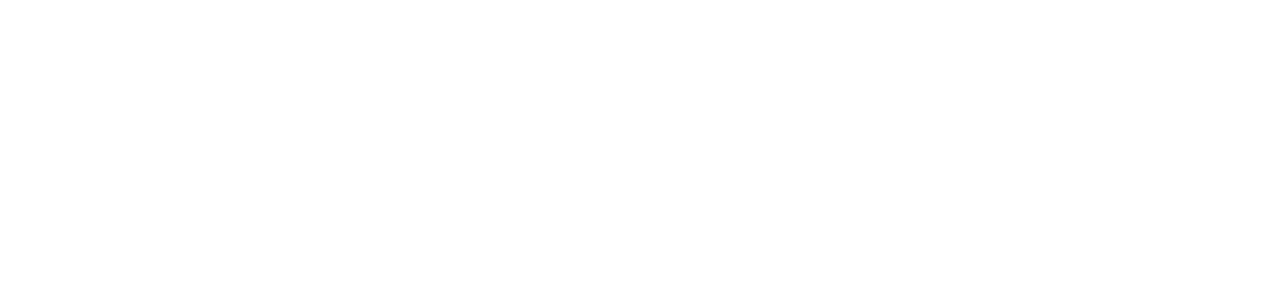
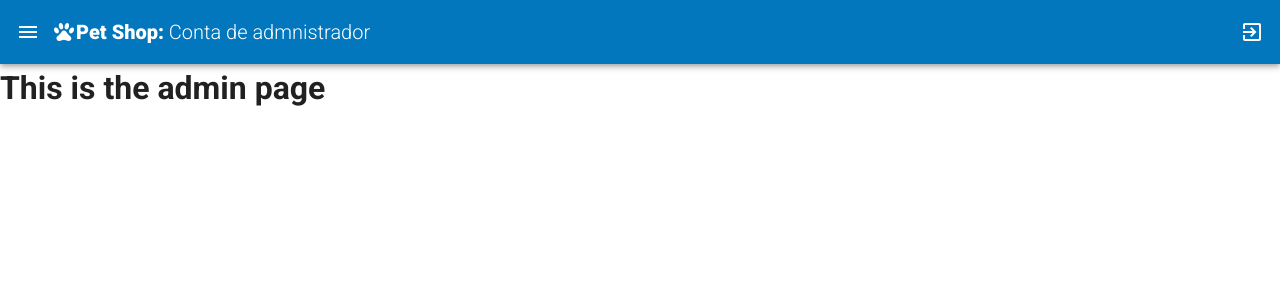
Before and after one commit to Mashbraganca/Petshop, a Vue app in the folder petshop/: page /admin in a window 1280 px wide. Shown: the top 300 px of the page. Built offline with nearby package versions, Linux system fonts and the light colour scheme.

Commit message:
navbar on top

```diff
--- a/petshop/src/App.vue
+++ b/petshop/src/App.vue
@@ -1,8 +1,7 @@
 <template>
   <v-app>
-
     <v-content>
-
+      <router-view></router-view>
     </v-content>
 
   </v-app>
--- /dev/null
+++ b/petshop/src/components/NavbarAdm.vue
@@ -0,0 +1,30 @@
+<template>
+    <nav>
+        <v-app-bar
+        color="light-blue darken-3"
+        dark
+        >
+            <v-app-bar-nav-icon></v-app-bar-nav-icon>
+
+            <v-icon>mdi-paw</v-icon>
+
+            <v-toolbar-title>
+                <span class="font-weight-black">Pet Shop:</span>
+                <span class="font-weight-light">  Conta de admnistrador</span>
+            </v-toolbar-title>
+
+            <v-spacer></v-spacer>
+
+            <v-tooltip bottom>
+                <template v-slot:activator="{ on }">
+                    <v-btn icon v-on="on">
+                        <v-icon>mdi-exit-to-app</v-icon>
+                    </v-btn>
+                </template>
+                <span>Log out</span>
+            </v-tooltip>
+
+        </v-app-bar>
+
+    </nav>
+</template>
--- a/petshop/src/router/index.js
+++ b/petshop/src/router/index.js
@@ -17,7 +17,16 @@
     // this generates a separate chunk (about.[hash].js) for this route
     // which is lazy-loaded when the route is visited.
     component: () => import(/* webpackChunkName: "about" */ '../views/About.vue')
+  },
+  {
+    path: '/admin',
+    name: 'Admin',
+    // route level code-splitting
+    // this generates a separate chunk (about.[hash].js) for this route
+    // which is lazy-loaded when the route is visited.
+    component: () => import(/* webpackChunkName: "about" */ '../views/Admin.vue')
   }
+
 ]
 
 const router = new VueRouter({
--- /dev/null
+++ b/petshop/src/views/Admin.vue
@@ -0,0 +1,23 @@
+<template>
+  <v-app>
+    <NavbarAdm />
+    <div class="admin">
+    <h1>This is the admin page</h1>
+    </div>
+  </v-app>
+
+</template>
+
+<script>
+import NavbarAdm from '@/components/NavbarAdm'
+
+export default {
+  name: 'App',
+  components: { NavbarAdm },
+
+
+  data: () => ({
+    //
+  }),
+};
+</script>
--- a/petshop/src/views/Home.vue
+++ b/petshop/src/views/Home.vue
@@ -1,6 +1,6 @@
 <template>
   <div class="home">
-    <h1>Homepage</h1>
+        <h1>Homepage</h1>
   </div>
 </template>
 
```
Also changed, not shown: petshop/src/assets/TradingIcons_101_t.PNG (added).
